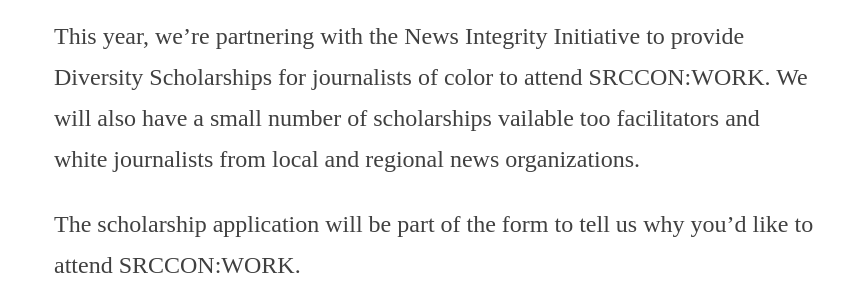
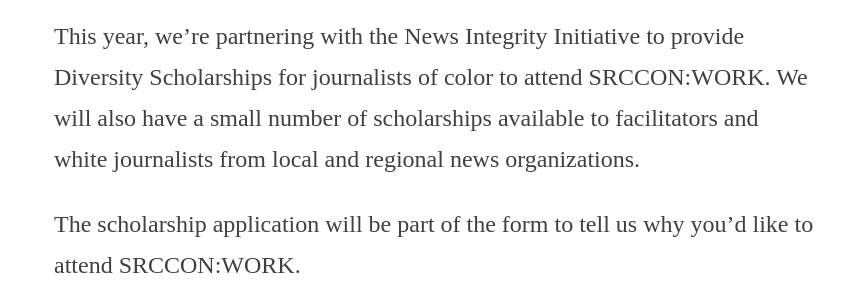
Before and after one commit to OpenNews/srccon-work, a Jekyll site: the page built from scholarships.md, in a window 1280 px wide and 900 px high, scrolled down 480 px. Shown: the part 237-537 px from the top of the window, without its empty margins (206-1050 px from the left). Built offline with Jekyll 4.4.1, drawn with Linux system fonts in a browser that asks for light colours.

Commit message:
typo fix

```diff
--- a/scholarships.md
+++ b/scholarships.md
@@ -10,7 +10,7 @@
 
 If you want to attend SRCCON:WORK, we don&rsquo;t want cost to prevent you from coming, which is why we work to keep ticket prices low. To help defray the cost of attending SRCCON:WORK, OpenNews offers a limited number of travel scholarships.
 
-This year, we're partnering with the News Integrity Initiative to provide Diversity Scholarships for journalists of color to attend SRCCON:WORK. We will also have a small number of scholarships vailable too facilitators and white journalists from local and regional news organizations.
+This year, we're partnering with the News Integrity Initiative to provide Diversity Scholarships for journalists of color to attend SRCCON:WORK. We will also have a small number of scholarships available to facilitators and white journalists from local and regional news organizations.
 
 The scholarship application will be part of the form to tell us why you'd like to attend SRCCON:WORK.
 
```
